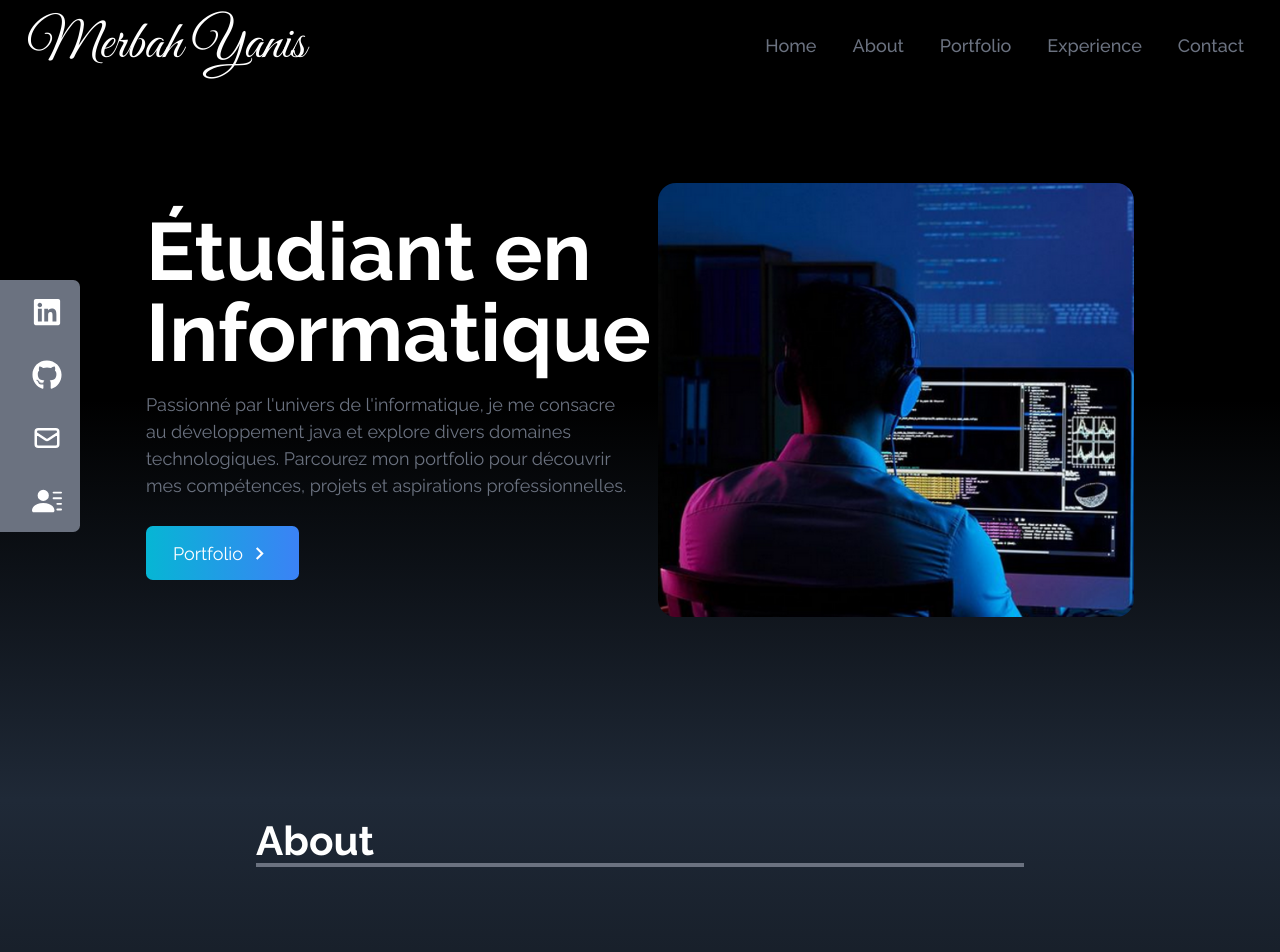
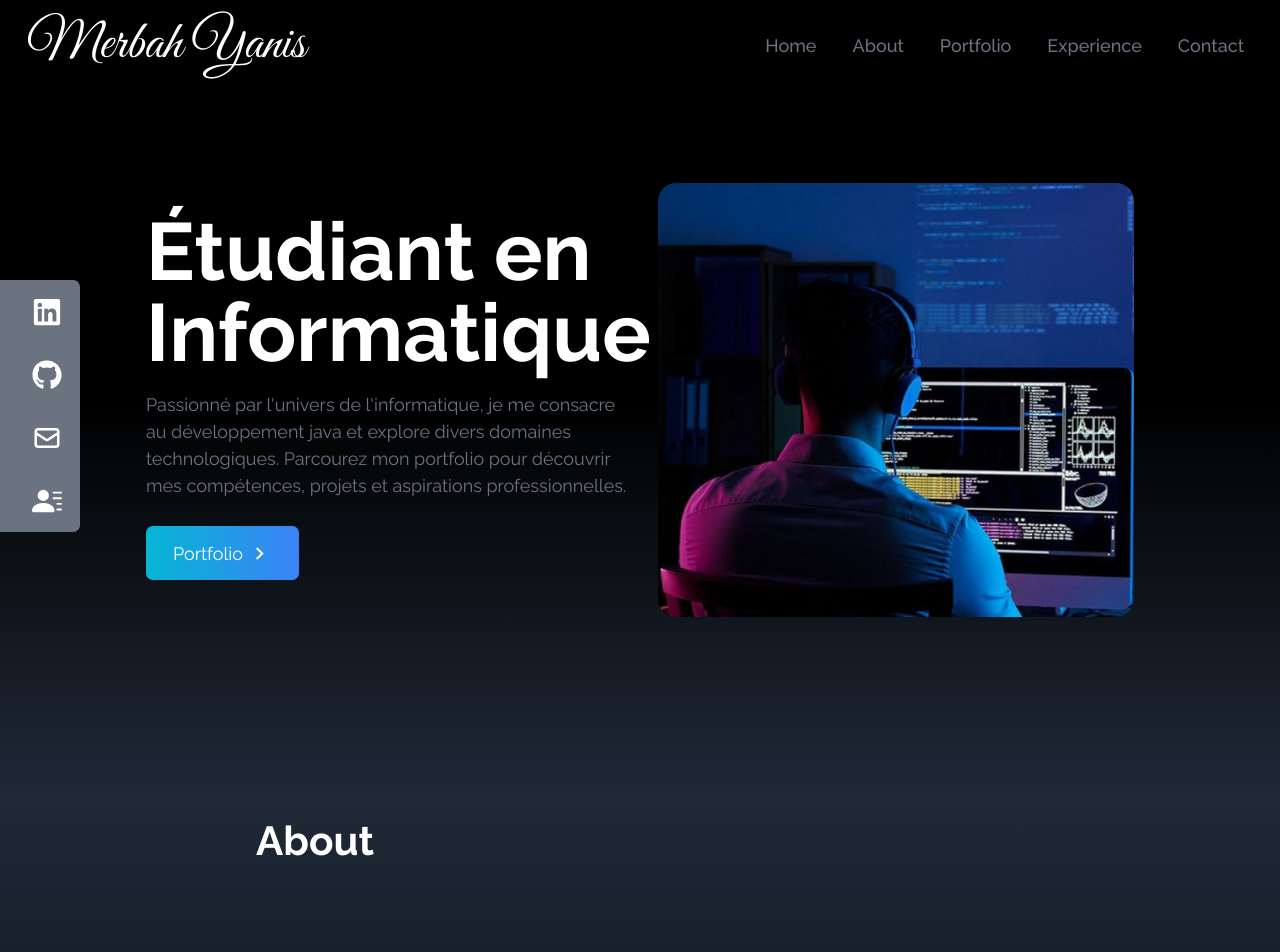
Before and after one commit to Yanismerbah/Portfolio, a React (Create React App) app: page / in a window 1280 px wide. Shown: the top 952 px of the page. Built offline with nearby package versions, Linux system fonts and the light colour scheme.

Commit message:
changement de text

```diff
--- a/src/components/About.jsx
+++ b/src/components/About.jsx
@@ -3,7 +3,7 @@ import React from "react";
 const AboutHeader = () => {
   return (
     <div className="pb-8">
-      <p className="text-4xl font-bold  border-b-4 border-gray-500">
+      <p className="text-4xl font-bold inline  border-gray-500">
         About
       </p>
     </div>
```
